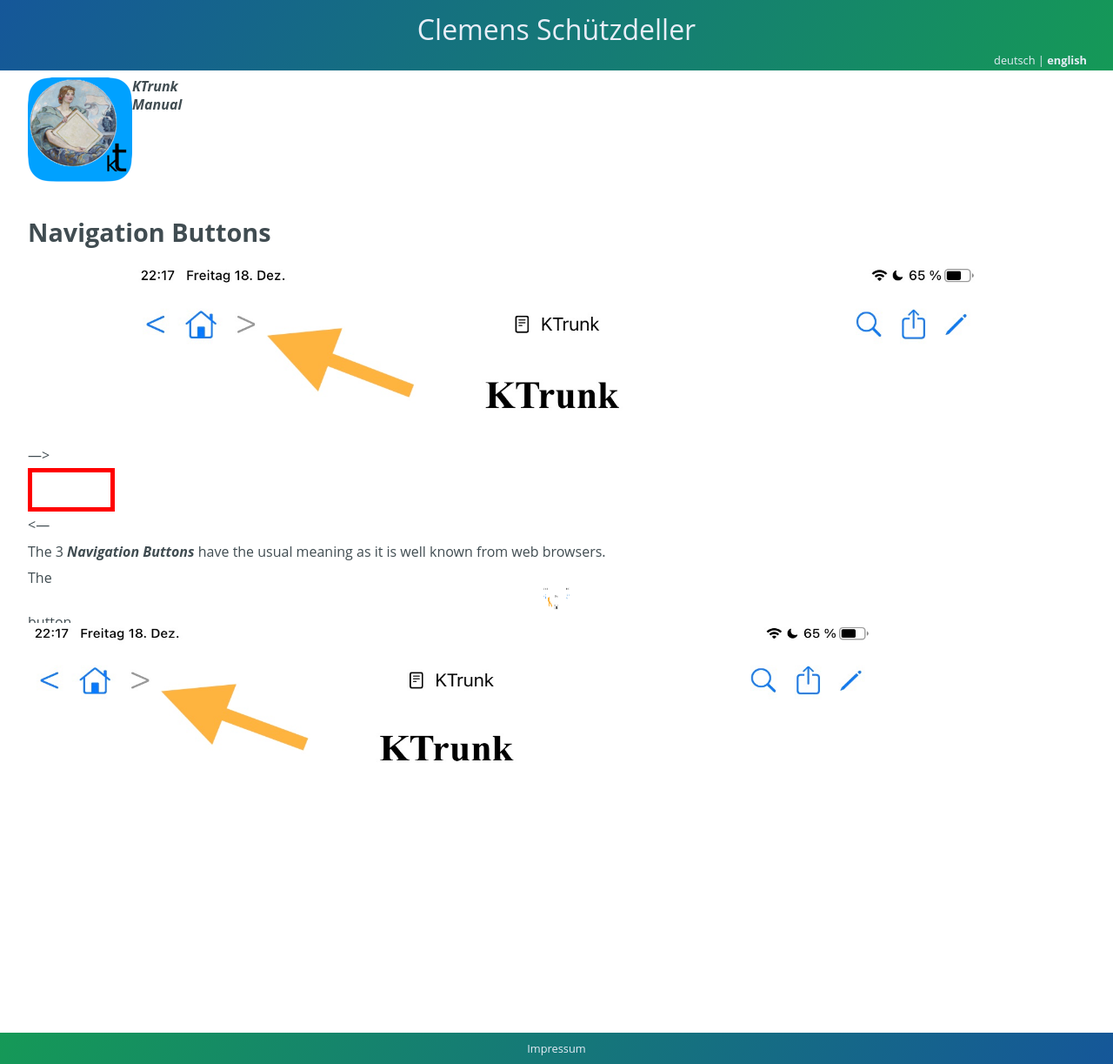
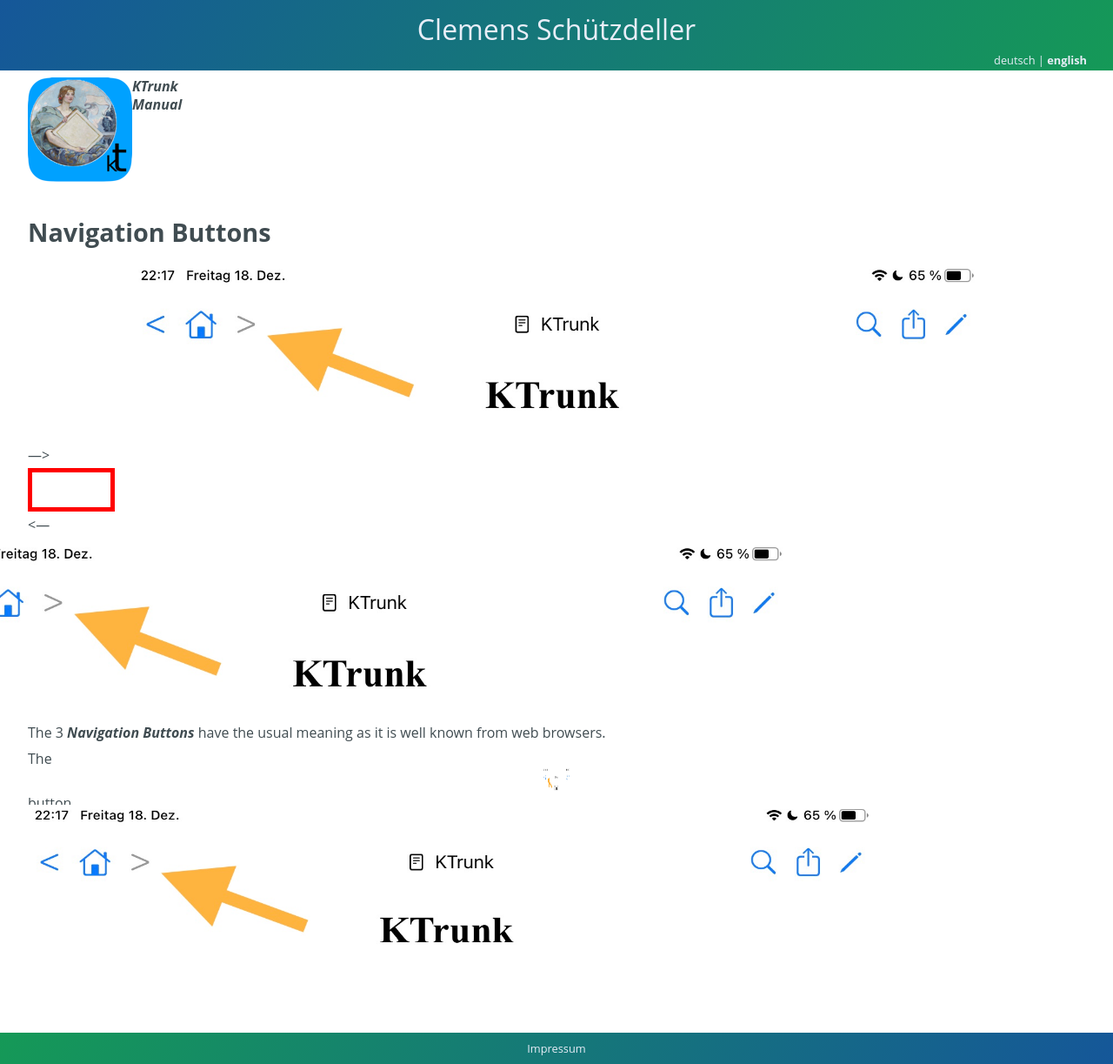
Before and after one commit to cs-LA/home, a Jekyll site: the page built from KTrunk/Manual/NavigationButtons.md, in a window 1280 px wide. Shown: the whole page at 87% size. Built offline with Jekyll 4.4.1, drawn with Linux system fonts in a browser that asks for light colours; our own code applies the rules of GitHub Pages for plain Markdown files.

Commit message:
Update NavigationButtons.md

```diff
--- a/KTrunk/Manual/NavigationButtons.md
+++ b/KTrunk/Manual/NavigationButtons.md
@@ -16,10 +16,12 @@
 --->
 <div style="width: 100px; height: 50px; border: 5px solid red; overflow: hidden">
 
-  <img src="NavigationButtons.png" width=900 style="margin-left: -100px;">
+
 
 </div>
 <---
+
+<img src="NavigationButtons.png" width=900 style="margin-left: -100px;">
 
 <span class="en">The 3 ***Navigation Buttons*** have the usual meaning as it is well known from web browsers.</span>
 <span class="de"></span>
```
